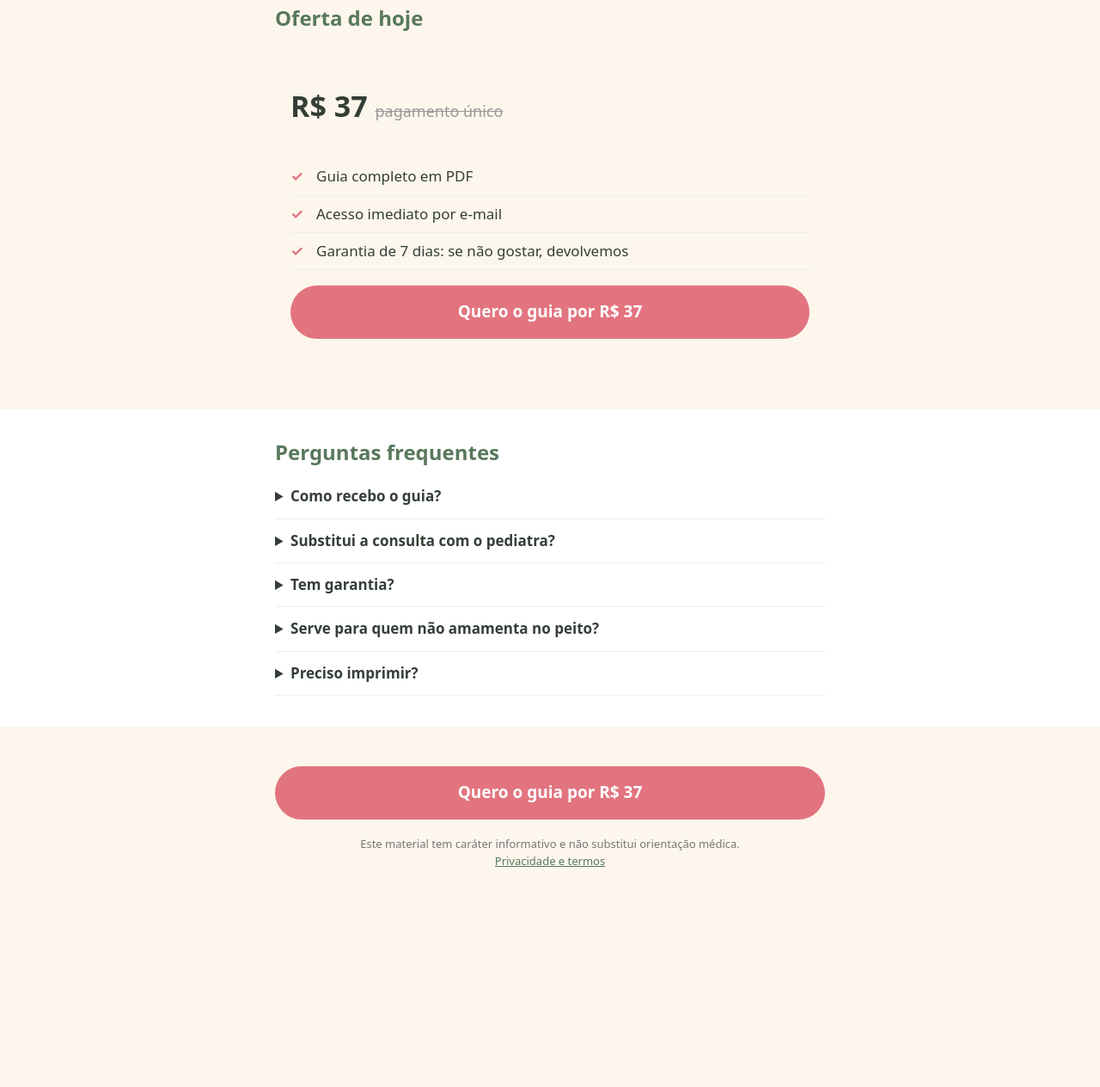
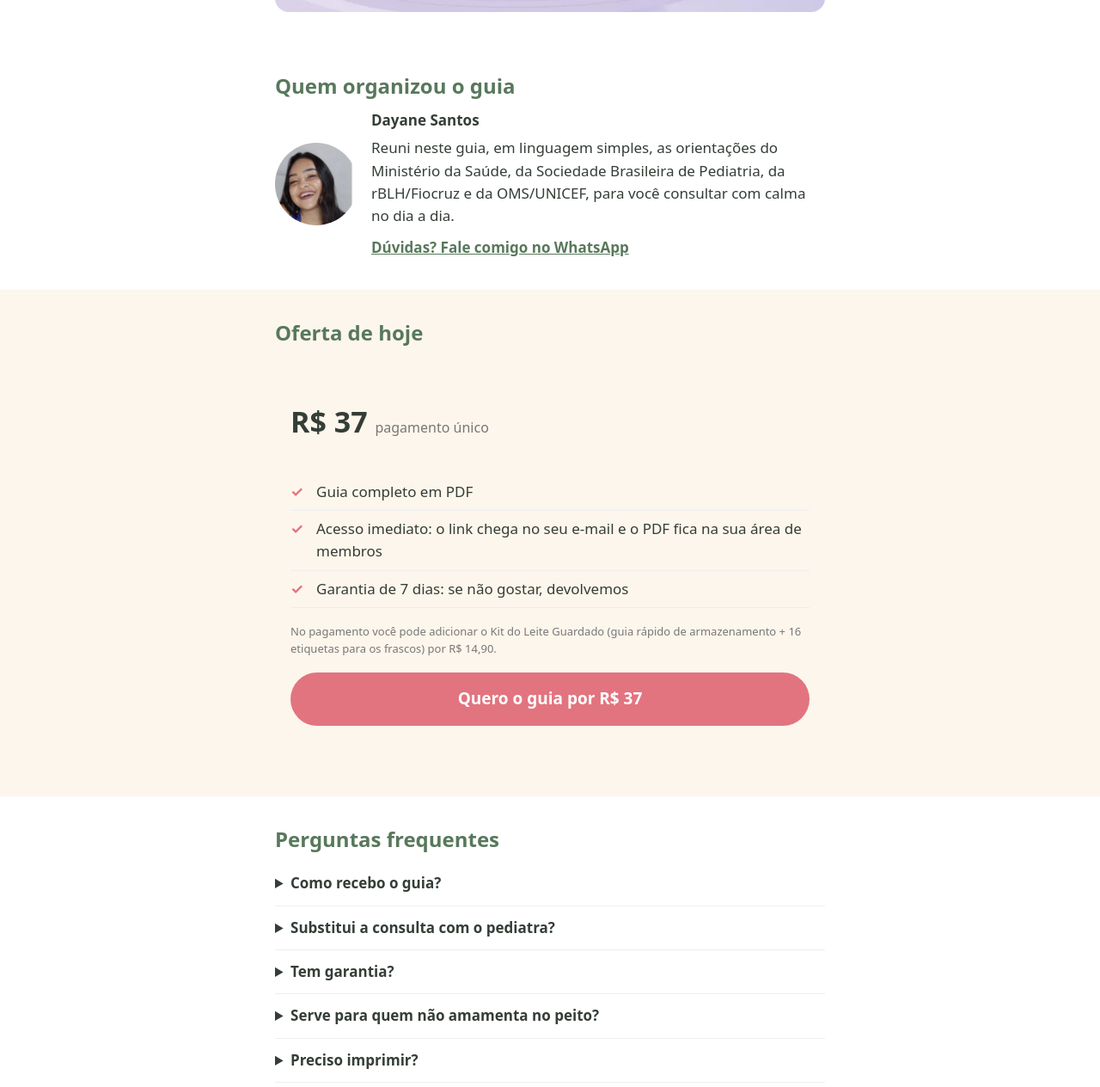
Before and after one commit to dayanesantosds322-source/kit-natal, a plain HTML site: page amamentacao/index.html in a window 1280 px wide. Shown: the part 2952-4216 px from the top of the page at 86% size. Before the commit the page ends 4066 px from the top, so only its background shows below. Drawn offline with Linux system fonts and the light colour scheme.

Commit message:
Guia: autora, guia por dentro, contato WhatsApp, entrega pela área de membros, Kit no preço, sem preço riscado
Co-Authored-By: Claude Opus 5.5 <noreply@anthropic.com>
Claude-Session: https://claude.ai/code/session_01Nt5htoqYXCgVYojZQcBruA

```diff
--- a/amamentacao/index.html
+++ b/amamentacao/index.html
@@ -11,21 +11,22 @@ fbq("init","947208724298849");fbq("track","PageView");</script></head><body>
 <section class="alt"><div class="w"><h2>Para quem é</h2><p>Para mães e pais de primeira viagem que querem um material claro, escrito em linguagem simples, para consultar nas dúvidas do dia a dia. Tudo vem de orientações do Ministério da Saúde, da Sociedade Brasileira de Pediatria, da rBLH/Fiocruz e da OMS/UNICEF.</p>
 <div class="card"><b>Sem promessas mágicas.</b> Este guia organiza orientações oficiais. Ele não substitui o pediatra nem o Banco de Leite Humano.</div></div></section>
 <section><div class="w"><h2>O que você encontra dentro</h2><ul class="c" id="ch"><li>Como o leite aumenta (livre demanda, sinais de fome)</li><li>Ela está mamando bem? Sinais para observar</li><li>Bombinha sem mistério</li><li>Plano prático passo a passo</li><li>Dia e noite: rotina de 24h e exemplo de dia</li><li>Sono seguro</li><li>E você, mãe? Cuidados com quem amamenta</li><li>Da fórmula para o peito</li><li>Amamentar e complementar</li><li>Guardar o leite com segurança</li><li>Voltando ao trabalho</li><li>Quando procurar ajuda já + checklist e referências</li></ul>
-<img src="img/bomba.webp" width="720" height="405" loading="lazy" alt="Bombinha e frascos para guardar o leite">
+<p class="fine" style="margin-top:18px">Veja o guia por dentro: capa, sumário e uma página do plano prático.</p><img src="img/dentro.webp" width="1200" height="760" loading="lazy" alt="Capa, sumário e uma página do Guia Amamentar com Calma">
 <a class="btn cta" href="https://pay.kiwify.com.br/HDotDiB">Quero o guia por R$ 37</a></div></section>
 <section class="alt"><div class="w"><h2>Três situações comuns, com passo a passo</h2>
 <div class="card"><b>Da fórmula para o peito.</b> Como organizar a transição com calma, sem culpa e sem pressa.</div>
 <div class="card"><b>Amamentar e complementar.</b> Como combinar as duas coisas.</div>
 <div class="card"><b>Rotina da mãe e da bebê.</b> Dia, noite, sono seguro e o seu descanso.</div>
 <img src="img/noite.webp" width="720" height="405" loading="lazy" alt="Quarto do bebê à noite"></div></section>
-<section><div class="w"><h2>Oferta de hoje</h2><div class="card"><p class="price">R$ 37 <s>pagamento único</s></p><ul class="c"><li>Guia completo em PDF</li><li>Acesso imediato por e-mail</li><li>Garantia de 7 dias: se não gostar, devolvemos</li></ul><a class="btn cta" href="https://pay.kiwify.com.br/HDotDiB">Quero o guia por R$ 37</a></div></div></section>
+<section class="alt"><div class="w"><h2>Quem organizou o guia</h2><div class="author"><img src="img/autora.webp" width="400" height="400" loading="lazy" alt="Dayane Santos"><div><b>Dayane Santos</b><p>Reuni neste guia, em linguagem simples, as orientações do Ministério da Saúde, da Sociedade Brasileira de Pediatria, da rBLH/Fiocruz e da OMS/UNICEF, para você consultar com calma no dia a dia.</p><a class="wa" href="https://wa.me/5592995201826?text=Oi%2C%20tenho%20uma%20d%C3%BAvida%20sobre%20o%20Guia%20Amamentar%20com%20Calma" target="_blank" rel="noopener">Dúvidas? Fale comigo no WhatsApp</a></div></div></div></section>
+<section><div class="w"><h2>Oferta de hoje</h2><div class="card"><p class="price">R$ 37 <span class="once">pagamento único</span></p><ul class="c"><li>Guia completo em PDF</li><li>Acesso imediato: o link chega no seu e-mail e o PDF fica na sua área de membros</li><li>Garantia de 7 dias: se não gostar, devolvemos</li></ul><p class="fine">No pagamento você pode adicionar o Kit do Leite Guardado (guia rápido de armazenamento + 16 etiquetas para os frascos) por R$ 14,90.</p><a class="btn cta" href="https://pay.kiwify.com.br/HDotDiB">Quero o guia por R$ 37</a></div></div></section>
 <section class="alt"><div class="w"><h2>Perguntas frequentes</h2>
-<details><summary>Como recebo o guia?</summary><p>Por e-mail, logo após a confirmação do pagamento (Pix é imediato).</p></details>
+<details><summary>Como recebo o guia?</summary><p>Logo após o pagamento (Pix é imediato) chega no seu e-mail o link da área de membros. Lá você baixa o PDF e lê no celular.</p></details>
 <details><summary>Substitui a consulta com o pediatra?</summary><p>Não. É um material de apoio. Em caso de dúvida, procure sempre o pediatra ou o Banco de Leite Humano.</p></details>
 <details><summary>Tem garantia?</summary><p>Sim, 7 dias pela Kiwify. Basta pedir o reembolso.</p></details>
 <details><summary>Serve para quem não amamenta no peito?</summary><p>O foco é a amamentação, mas há capítulos sobre complementar e sobre voltar ao peito depois da fórmula.</p></details>
 <details><summary>Preciso imprimir?</summary><p>Não, lê no celular. Se quiser, pode imprimir o checklist.</p></details></div></section>
-<footer><div class="w"><a class="btn cta" href="https://pay.kiwify.com.br/HDotDiB">Quero o guia por R$ 37</a><p class="fine">Este material tem caráter informativo e não substitui orientação médica.<br><a href="privacidade.html">Privacidade e termos</a></p></div></footer>
+<footer><div class="w"><a class="btn cta" href="https://pay.kiwify.com.br/HDotDiB">Quero o guia por R$ 37</a><p class="fine">Este material tem caráter informativo e não substitui orientação médica.<br><a href="https://wa.me/5592995201826?text=Oi%2C%20tenho%20uma%20d%C3%BAvida%20sobre%20o%20Guia%20Amamentar%20com%20Calma" target="_blank" rel="noopener">WhatsApp (92) 99520-1826</a> · <a href="privacidade.html">Privacidade e termos</a></p></div></footer>
 <div id="stickybar" class="stickybar"><a class="btn cta" href="https://pay.kiwify.com.br/HDotDiB">Quero o guia • R$ 37</a></div>
 <script>
 document.addEventListener("DOMContentLoaded",function(){
--- a/amamentacao/p.css
+++ b/amamentacao/p.css
@@ -11,3 +11,5 @@ details{border-bottom:1px solid #eee;padding:12px 0}summary{font-weight:700;curs
 .hero{max-height:260px;width:auto}
 .kicker{font-size:14px;font-weight:700;color:var(--g);margin:.35em 0 0}
 .hero-offer{font-size:17px;font-weight:700;text-align:center;margin:16px 0 0}
+
+.price .once{font-size:16px;color:#777;font-weight:400}.author{display:flex;gap:16px;align-items:center}.author img{width:96px;height:96px;border-radius:50%;object-fit:cover;flex:none}.author p{margin:6px 0 10px}.author .wa{color:var(--g);font-weight:700}
```
Also changed, not shown: amamentacao/img/autora.webp (added), amamentacao/img/dentro.webp (added).
